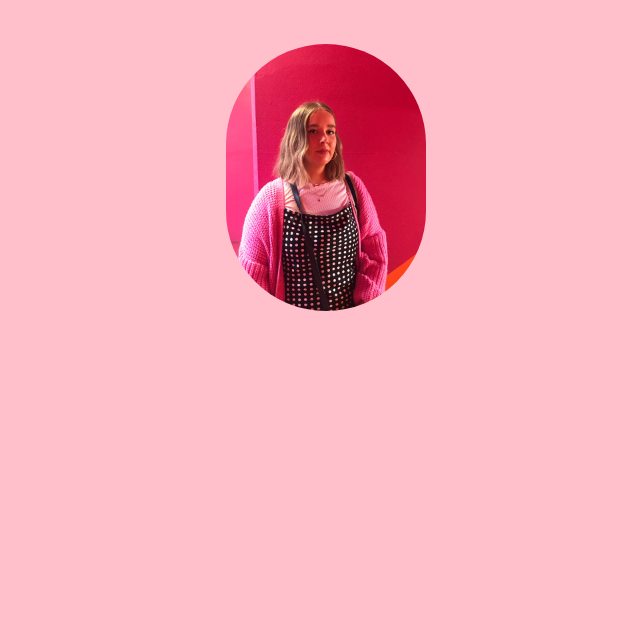
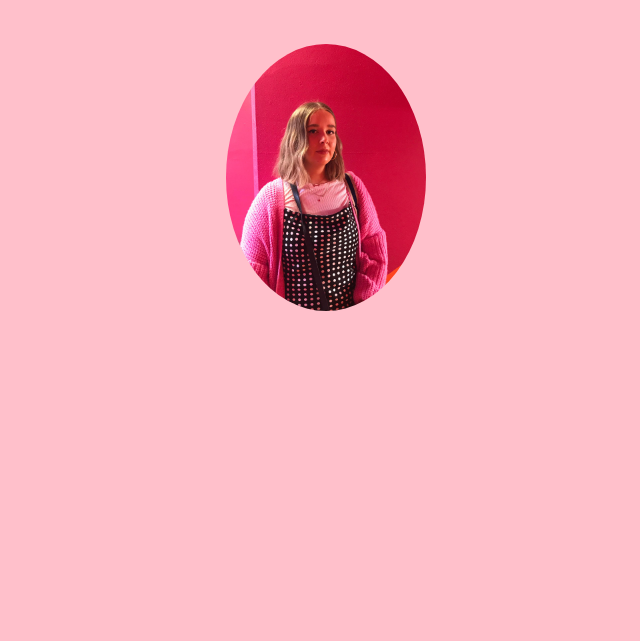
Before and after one commit to jenniferframe/beginners-week-one-master, a plain HTML site: page index.html in a window 1280 px wide. Shown: the part 159-800 px from the top of the page, without its empty margins (314-954 px from the left). Drawn offline with Linux system fonts and the light colour scheme.

Commit message:
Increased border radius to round edges

```diff
--- a/CSS/styles.css
+++ b/CSS/styles.css
@@ -31,7 +31,7 @@ img {
   display: flex;
   padding: 20px;
   margin: 0 auto;
-  border-radius: 130px;
+  border-radius: 50%;
 }
 
 p {
```
